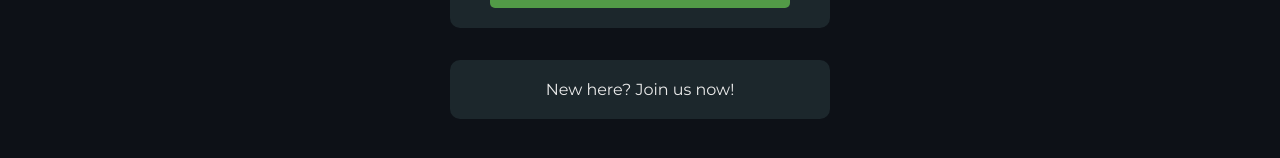
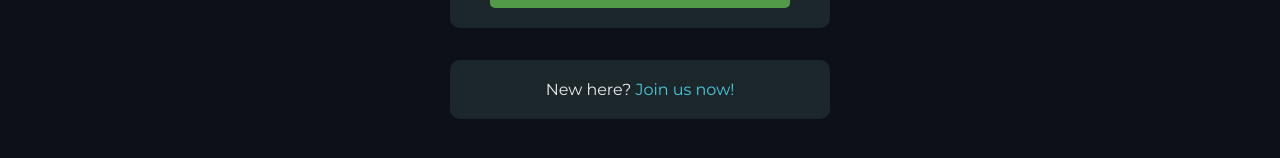
Before and after one commit to Jonas56/bibliophile-land, a React (Create React App) app in the folder client/: page /login in a window 1280 px wide. Shown: the part 544-702 px from the top of the page. Built offline with nearby package versions, Linux system fonts and the light colour scheme.

Commit message:
link sign up and sign in pages

```diff
--- a/client/src/pages/Login.jsx
+++ b/client/src/pages/Login.jsx
@@ -86,7 +86,10 @@ const Login = () => {
           </InputGroup>
           <Submit onClick={handleLogin}>Log in</Submit>
         </Box>
-        <NewAccount>New here? Join us now!</NewAccount>
+        <NewAccount>
+          New here?{" "}
+          <span onClick={() => navigate("/signup")}>Join us now!</span>
+        </NewAccount>
       </LoginContainer>
     </Wrapper>
   );
@@ -214,4 +217,8 @@ const NewAccount = styled.div`
   border-radius: 10px;
   padding: 20px;
   color: #ebebeb;
+  span {
+    color: #45cbdd;
+    cursor: pointer;
+  }
 `;
--- a/client/src/pages/Signup.jsx
+++ b/client/src/pages/Signup.jsx
@@ -111,7 +111,10 @@ const Signup = () => {
           </InputGroup>
           <Submit onClick={handleSignup}>Sign up</Submit>
         </Box>
-        <NewAccount>Already a member? Sign in!</NewAccount>
+        <NewAccount>
+          Already a member?{" "}
+          <span onClick={() => navigate("/login")}>Sign in!</span>
+        </NewAccount>
       </LoginContainer>
     </Wrapper>
   );
@@ -239,4 +242,8 @@ const NewAccount = styled.div`
   border-radius: 10px;
   padding: 20px;
   color: #ebebeb;
+  span {
+    color: #45cbdd;
+    cursor: pointer;
+  }
 `;
```
